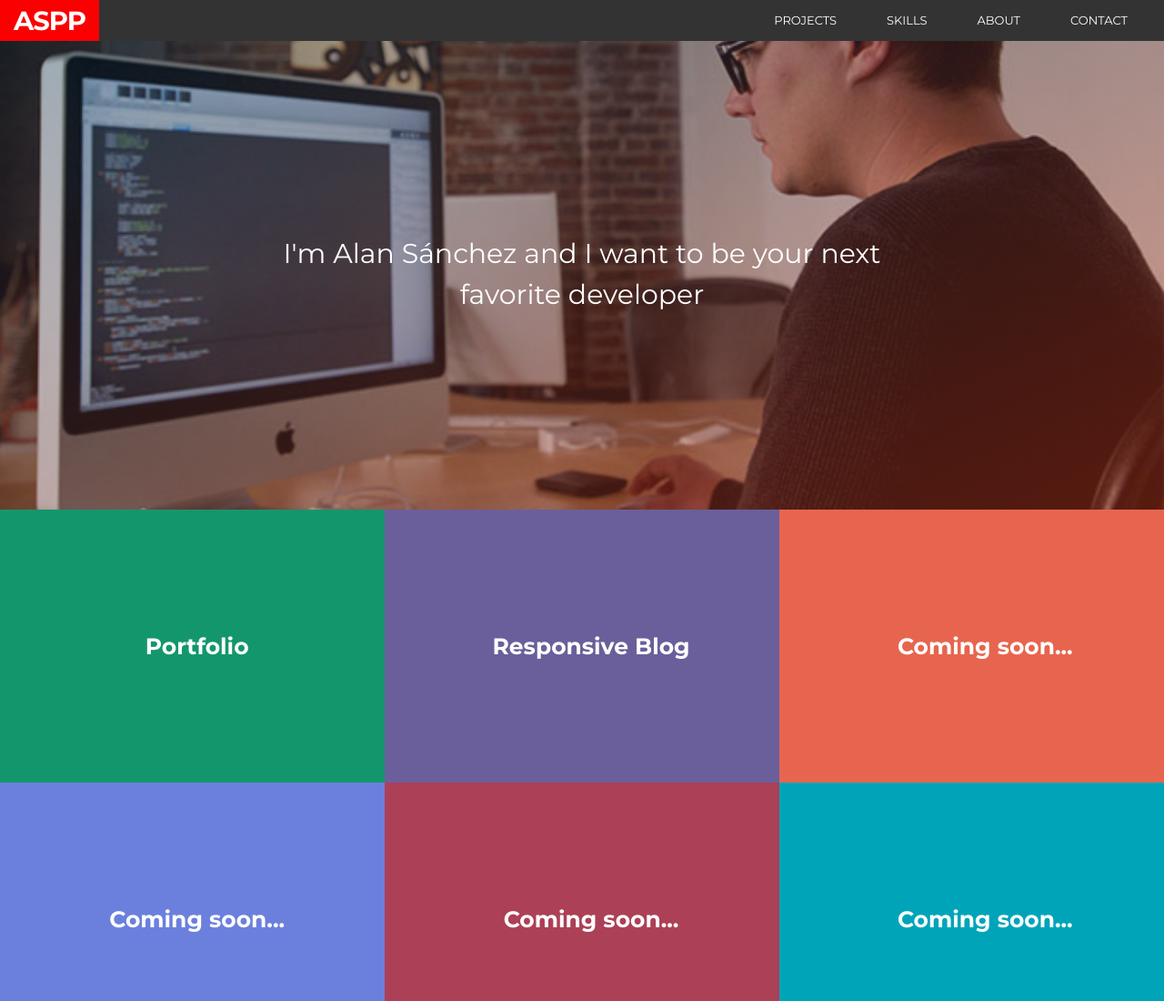
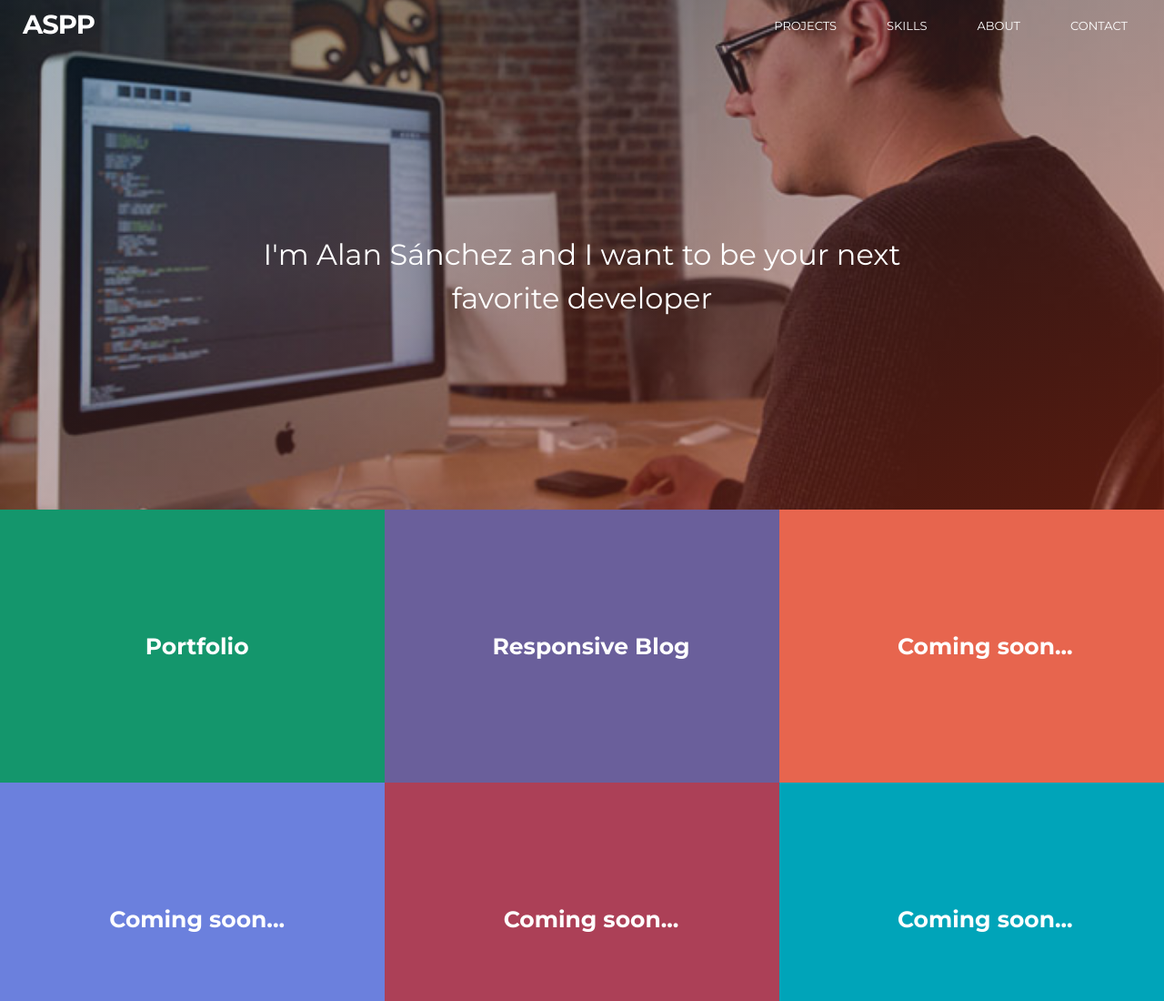
Before and after one commit to alan247/UD-FEND-PJ1-Portfolio, a plain HTML site: page index.html in a window 1280 px wide. Shown: the top 1100 px of the page at 91% size. Drawn offline with Linux system fonts and the light colour scheme.

Commit message:
Finish styling and functionality of Navbar and Hero

```diff
--- a/css/main.css
+++ b/css/main.css
@@ -3,19 +3,54 @@ body {
 }
 
 /* Navbar */
+
+.top-bar {
+	background: transparent;
+	height: 3.5rem;
+}
+
 .title-area {
-	background-color: #fb0000;
+	background: transparent;
+	height: 100%;
+	padding: 4px 10px;
+}
+
+.top-bar .name h1 {
+	text-align: center;
+}
+
+.top-bar .name h1 a {
+	width: 100%;
 }
 
 .top-bar-section ul li {
     margin-right: 25px;
+    background: transparent;
 }
 
-.top-bar-section ul li a {
-    font-family: 'Montserrat', sans-serif !important;
+.top-bar-section li:not(.has-form) a:not(.button) {
+    font-family: 'Montserrat', sans-serif;
     text-transform: uppercase;
+    background: transparent;
+    line-height: 3.5rem;
 }
 
+.top-bar-section li:not(.has-form) a:not(.button):hover {
+	background: transparent;
+	color: #D6D4D4;
+}
+
+.top-bar-section li.active:not(.has-form) a:not(.button) {
+	line-height: 3.5rem;
+}
+
+.top-bar-scrolled {
+	background: #000;
+}
+
+.title-area-scrolled {
+	background: #fb0000;
+}
 
 .page-name {
 	font-family: 'Montserrat';
@@ -23,6 +58,8 @@ body {
     font-weight: bold !important;
     font-size: 29px;
 }
+
+/* Hero */
 
 main {
 	height: 70vh;
@@ -41,16 +78,23 @@ main:before {
     left: 0;
     background-image: linear-gradient(to bottom right, #002f4b, #dc4225);
     opacity: .4;
-
 }
 
 .welcome-text {
 	position: relative;
     top: calc(50% - 24px);
-    font-size: 30px;
+    font-size: 1.25em;
     color: #fff;
     text-align: center;
     padding: 0 20vw;
+}
+
+@media only screen and (min-width: 40.0625em) {
+
+   .welcome-text {
+   		font-size: 2em;
+   	}
+
 }
 
 #projects {
--- a/index.html
+++ b/index.html
@@ -17,17 +17,15 @@
 			    <li class="name">
 			      <h1><a class="page-name" href="#">ASPP</a></h1>
 			    </li>
-			     <!-- Remove the class "menu-icon" to get rid of menu icon. Take out "Menu" to just have icon alone -->
-			    <li class="toggle-topbar menu-icon"><a href="#"><span>Menu</span></a></li>
 			  </ul>
 
 			  <section class="top-bar-section">
 			    <!-- Right Nav Section -->
 			    <ul class="right">
-			      <li><a class="menu-projects" href="#">Projects</a></li>
-			      <li><a class="menu-skills" href="#">Skills</a></li>
-			      <li><a class="menu-about" href="#">About</a></li>
-			      <li><a class="menu-contact" href="#">Contact</a></li>
+			      <li><a class="menu-projects" href="#projects">Projects</a></li>
+			      <li><a class="menu-skills" href="#skills">Skills</a></li>
+			      <li><a class="menu-about" href="#about">About</a></li>
+			      <li><a class="menu-contact" href="#contact">Contact</a></li>
 			    </ul>
 			  </section>
 			</nav>
--- a/js/main.js
+++ b/js/main.js
@@ -1,10 +1,14 @@
 /* Menu */
 $(window).scroll(function() {
-        if ($('main').position().top - $(window).scrollTop() > -616) {
+        if ($('main').position().top - $(window).scrollTop() > -706) {
             $('.top-bar-section ul li').removeClass('active');
+            $('.top-bar').removeClass('top-bar-scrolled');
+            $('.title-area').removeClass('title-area-scrolled');
         }
-        if ($('#projects').position().top - $(window).scrollTop() < 96) {
+        if ($('#projects').position().top - $(window).scrollTop() < 46) {
             $('.menu-projects').parent().addClass('active').siblings().removeClass('active');
+            $('.top-bar').addClass('top-bar-scrolled');
+            $('.title-area').addClass('title-area-scrolled');
         }
         if ($('#skills').position().top - $(window).scrollTop() < 96) {
             $('.menu-skills').parent().addClass('active').siblings().removeClass('active');
```
